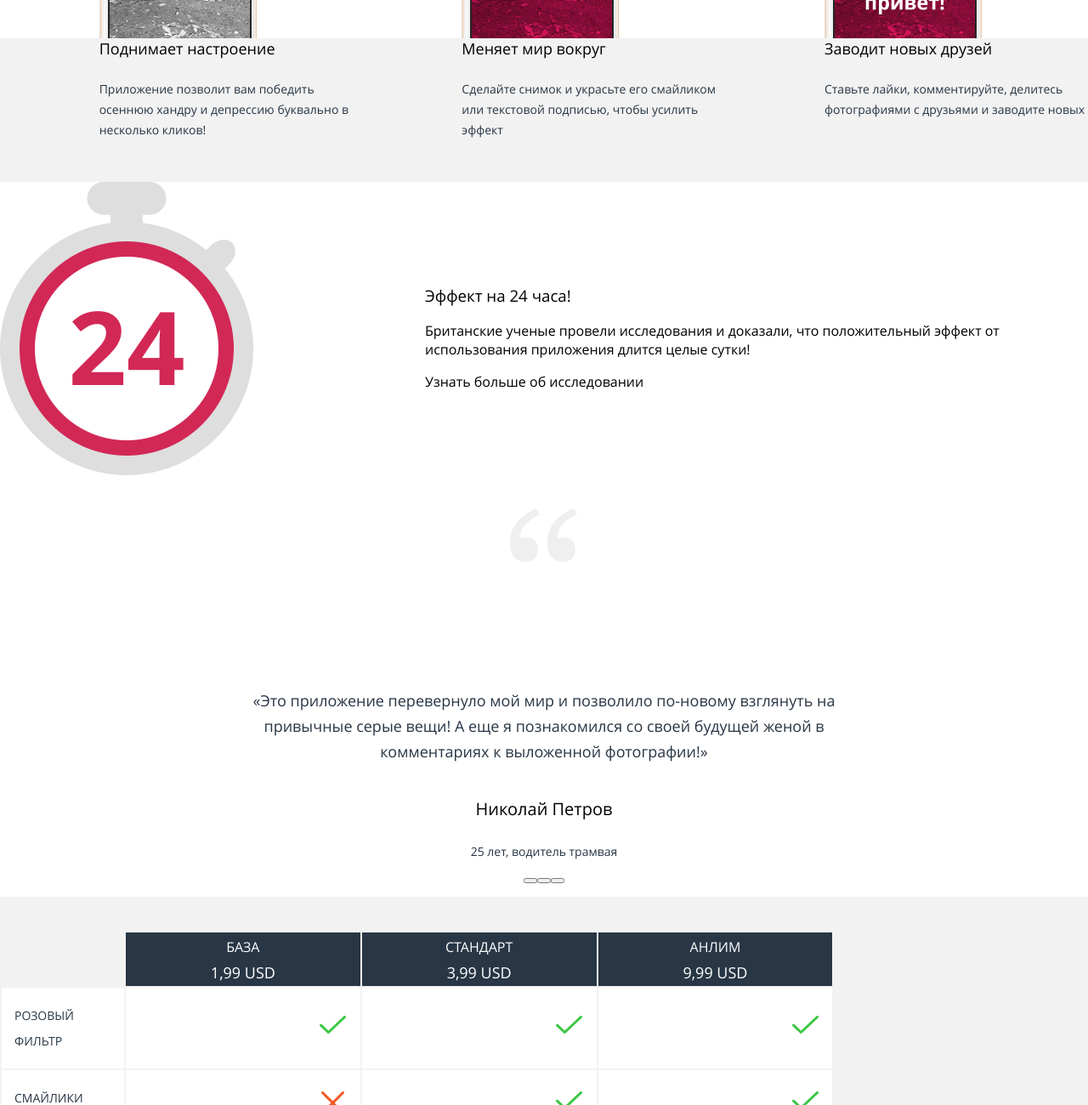
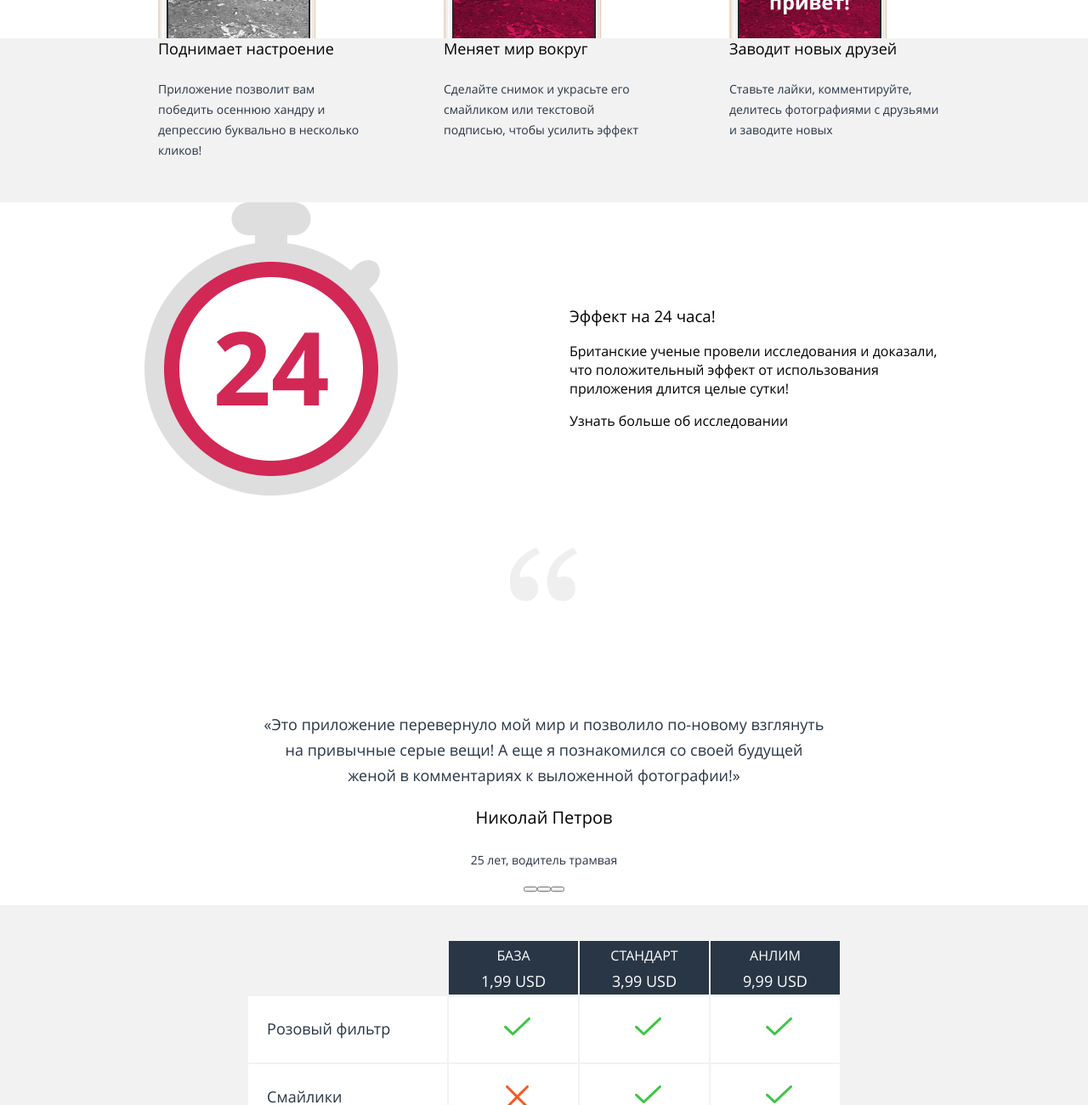
Before and after one commit to evgeniagotskina/1335597-pink-24, a website: page source/index.html in a window 1280 px wide. Shown: the part 1500-2800 px from the top of the page at 85% size. Drawn offline with nearby package versions, Linux system fonts and the light colour scheme; files that its build step writes are made by us from their sources.

Commit message:
главная стили исправления 2

```diff
--- a/source/index.html
+++ b/source/index.html
@@ -44,6 +44,7 @@
     <main class="page-main">
         <h1 class="visually-hidden">Сайт о приложении пинк</h1>
         <section class="main-promo promo">
+          <div class="promo__container">
             <h2 class="visually-hidden">промо блок</h2>
             <p class="promo__slogan">Взгляните на жизнь иначе!</p>
             <div class="promo__content-wrapper">
@@ -80,11 +81,13 @@
                 </ul>
                 <p class="promo__description">Доступно для iPhone, iPad, Android, Windows Phone, OS X, Windows 8</p>
             </div>
+            </div>
         </section>
         <section class="main-advantages advantages">
             <h2 class="visually-hidden">Наши преимущества</h2>
             <p class="advantages__slogan">Устали от серости мегаполиса?</p>
             <p class="advantages__slogan advantages__slogan--last">Нам есть, что вам предложить!</p>
+            <div class="advantages__list-container">
             <ul class="advantages__list">
                 <li class="advantages__item">
                     <h3 class="advantages__title">Поднимает настроение</h3>
@@ -99,6 +102,7 @@
                     <p class="advantages__description">Ставьте лайки, комментируйте, делитесь фотографиями с друзьями и заводите новых</p>
                 </li>
             </ul>
+            </div>
             <article class="advantages-fact advantages-fact--hidden">
               <div class="advantages-fact__wrapper">
                 <h3 class="advantages-fact__title">Эффект на 24 часа!</h3>
@@ -131,19 +135,19 @@
                     <th class="tariff-table__header-item"><span>анлим</span><br>9,99 USD</th>
                 </tr>
                 <tr class="tariff-table__row">
-                    <td class="tariff-table__cell tariff-table__cell--empty">Розовый фильтр</td>
+                    <td class="tariff-table__cell tariff-table__cell--empty"><span class="tariff-table__content--first-column">Розовый фильтр</span></td>
                     <td class="tariff-table__cell tariff-table__cell--pink tariff-table__cell--on"><span class="tariff-table__content">Розовый фильтр</span></td>
                     <td class="tariff-table__cell tariff-table__cell--pink  tariff-table__cell--on"><span class="tariff-table__content">Розовый фильтр</span></td>
                     <td class="tariff-table__cell tariff-table__cell--pink  tariff-table__cell--on"><span class="tariff-table__content">Розовый фильтр</span></td>
                 </tr>
                 <tr class="tariff-table__row">
-                    <td class="tariff-table__cell tariff-table__cell--empty">Смайлики</td>
+                    <td class="tariff-table__cell tariff-table__cell--empty"><span class="tariff-table__content--first-column">Смайлики</span></td>
                     <td class="tariff-table__cell tariff-table__cell--smile tariff-table__cell--off"><span class="tariff-table__content">Смайлики</span></td>
                     <td class="tariff-table__cell tariff-table__cell--smile tariff-table__cell--on"><span class="tariff-table__content">Смайлики</span></td>
                     <td class="tariff-table__cell tariff-table__cell--smile tariff-table__cell--on"><span class="tariff-table__content">Смайлики</span></td>
                 </tr>
                 <tr class="tariff-table__row">
-                    <td class="tariff-table__cell tariff-table__cell--empty">Комментарии</td>
+                    <td class="tariff-table__cell tariff-table__cell--empty"><span class="tariff-table__content--first-column">Комментарии</span></td>
                     <td class="tariff-table__cell tariff-table__cell--comment tariff-table__cell--off"><span class="tariff-table__content">Комментарии</span></td>
                     <td class="tariff-table__cell tariff-table__cell--comment tariff-table__cell--off"><span class="tariff-table__content">Комментарии</span></td>
                     <td class="tariff-table__cell tariff-table__cell--comment tariff-table__cell--on"><span class="tariff-table__content">Комментарии</span></td>
--- a/source/less/index/advantages.less
+++ b/source/less/index/advantages.less
@@ -16,7 +16,11 @@
   padding: 0;
   padding-bottom: 325px;
   list-style-type: none;
+}
+
+.advantages__list-container {
   background-color: @background-grey;
+  width: 100%;
 }
 
 .advantages__list::after {
@@ -72,6 +76,7 @@
   }
 
   .advantages__list {
+    max-width: 660px;
     position: relative;
     margin-top: 122px;
     padding-bottom: 0;
@@ -107,6 +112,8 @@
   }
 
   .advantages-fact {
+    max-width: 660px;
+    margin: 0 auto;
     display: block;
     position: relative;
   }
@@ -142,7 +149,9 @@
   .advantages__list {
     display: grid;
     grid-template-columns: 1fr 1fr 1fr;
+    grid-gap: 68px;
     margin-top: 373px;
+    max-width: 940px;
   }
 
   .advantages__list::after {
@@ -150,7 +159,12 @@
   }
 
   .advantages__item {
+    width: 252px;
     position: relative;
+  }
+
+  .advantages__description {
+    width: 252px;
   }
 
   .advantages__item:nth-child(1)::after {
@@ -202,4 +216,15 @@
     padding-top: 102px;
     padding-bottom: 138px;
   }
+
+  .advantages__list-container {
+    margin: 0 auto;
+    padding-right: 130px;
+    padding-left: 130px;
+    box-sizing: border-box;
+  }
+
+  .advantages-fact {
+    max-width: 940px;
+  }
 }
--- a/source/less/index/contacts.less
+++ b/source/less/index/contacts.less
@@ -71,7 +71,7 @@
     grid-column-end: 4;
   }
 
-  .contacts__adres {
+  .contacts__address {
     grid-column-start: 2;
     grid-column-end: 3;
     grid-row-start: 1;
--- a/source/less/index/footer.less
+++ b/source/less/index/footer.less
@@ -7,6 +7,8 @@
 
 @media (min-width: @tablet-width) {
   .footer-wrapper {
+    max-width: 660px;
+    margin: 0 auto;
     flex-direction: row;
     justify-content: space-between;
   }
--- a/source/less/index/main-navigation.less
+++ b/source/less/index/main-navigation.less
@@ -88,6 +88,11 @@
   }
 
   .main-navigation .main-navigation__list {
-    display: block;
+    display: flex;
+    background-color: rgba(0, 0, 0, 0.3);
+  }
+
+  .main-navigation__item {
+    margin-left: 78px;
   }
 }
--- a/source/less/index/page-header.less
+++ b/source/less/index/page-header.less
@@ -3,7 +3,7 @@
   padding-left: 20px;
   padding-right: 20px;
   margin: 0 auto;
-  width: 100%;
+  max-width: 320px;
   box-sizing: border-box;
   display: flex;
   justify-content: space-between;
@@ -36,6 +36,10 @@
     height: 110px;
   }
 
+  .page-header {
+    max-width: 660px;
+  }
+
   .page-header__logo-glasses {
     display: block;
   }
@@ -60,6 +64,7 @@
   }
 
   .page-header {
+    max-width: 1200px;
     padding-left: 130px;
     padding-right: 130px;
   }
--- a/source/less/index/promo.less
+++ b/source/less/index/promo.less
@@ -59,11 +59,15 @@
 
 @media (min-width: @tablet-width) {
   .promo {
-    width: 100%;
     background-image: url("/img/hand-phone-tablet.png"), url("/img/back-tablet.jpg");
     background-repeat: no-repeat, no-repeat;
     background-position: center bottom, top center;
     background-color: @background-promo;
+  }
+
+  .promo__container {
+    max-width: 660px;
+    margin: 0 auto;
   }
 
   .promo__slogan {
@@ -95,10 +99,10 @@
 
 @media (min-width: @desktop-width) {
   .promo {
-    width: 1200px;
     background-image: url("/img/screen-desktop.png"), url("/img/phone-desktop.png"), url("/img/back-desktop.jpg");
     background-repeat: no-repeat, no-repeat, no-repeat;
     background-position: 370px 182px, center bottom, top center;
+    background-color: @background-promo;
   }
 
   .promo__slogan {
@@ -106,10 +110,19 @@
     width: 300px;
     font-size: 50px;
     line-height: 68px;
+    margin-left: 0;
   }
 
   .promo__content-wrapper {
     margin-top: 51px;
     padding-bottom: 130px;
+    margin-left: 0;
+  }
+
+  .promo__container {
+    max-width: 1200px;
+    padding-left: 130px;
+    padding-right: 130px;
+    box-sizing: border-box;
   }
 }
--- a/source/less/index/reviews.less
+++ b/source/less/index/reviews.less
@@ -31,6 +31,8 @@
   line-height: 30px;
   text-align: center;
   color: @text-slim;
+  max-width: 320px;
+  margin: 0 auto;
 }
 
 .reviews__toggles {
@@ -54,6 +56,7 @@
   }
 
   .reviews__text {
+    max-width: 660px;
     order: -1;
     font-size: 18px;
     line-height: 30px;
--- a/source/less/index/tariff-table.less
+++ b/source/less/index/tariff-table.less
@@ -81,10 +81,11 @@
 @media (min-width: @tablet-width) {
   .tariff-table {
     empty-cells: hide;
+    margin: 0 auto;
   }
 
   .tariff-table .tariff-table__row .tariff-table__cell:nth-child(1) {
-    width: 128px;
+    width: 114px;
     display: block;
     padding-top: 18px;
     padding-bottom: 17px;
@@ -98,5 +99,39 @@
 
   .tariff-table__content {
     visibility: hidden;
+    text-transform: none;
+  }
+
+  .tariff-table__cell {
+    padding-left: 15px;
+    padding-right: 24px;
+    padding-top: 18px;
+    padding-bottom: 17px;
+  }
+
+  .tariff-table__content--first-column {
+    text-transform: none;
+  }
+
+  .tariff-table__cell--on::after {
+    left: 65px;
+  }
+
+  .tariff-table__cell--off::after {
+    left: 67px;
   }
 }
+
+@media (min-width: @desktop-width) {
+  .tariff-table__content--first-column {
+    font-size: 18px;
+  }
+
+  .tariff-table .tariff-table__row .tariff-table__cell:nth-child(1) {
+    width: 147px;
+    padding-left: 22px;
+    padding-right: 65px;
+    padding-top: 23px;
+    padding-bottom: 23px;
+  }
+}
```
